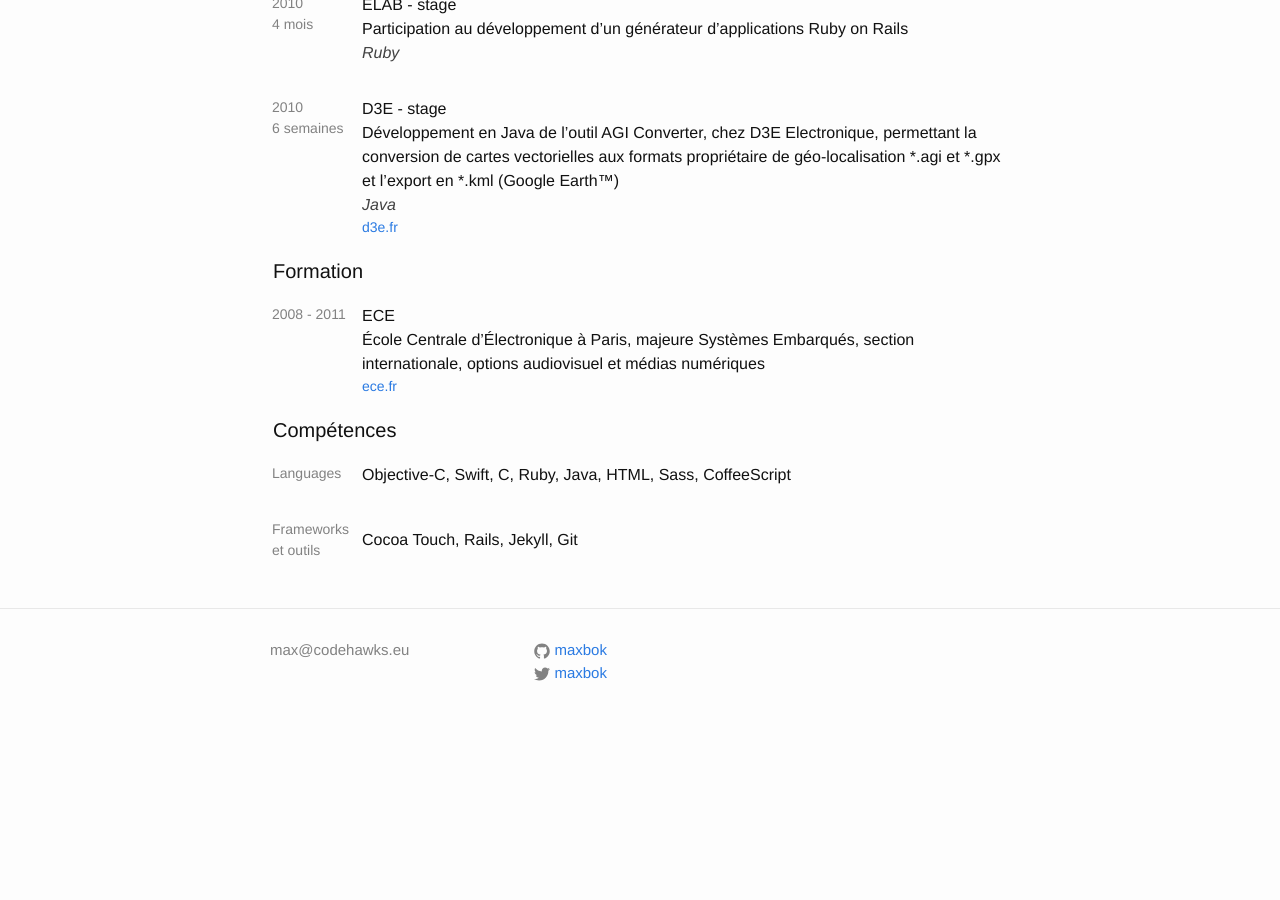
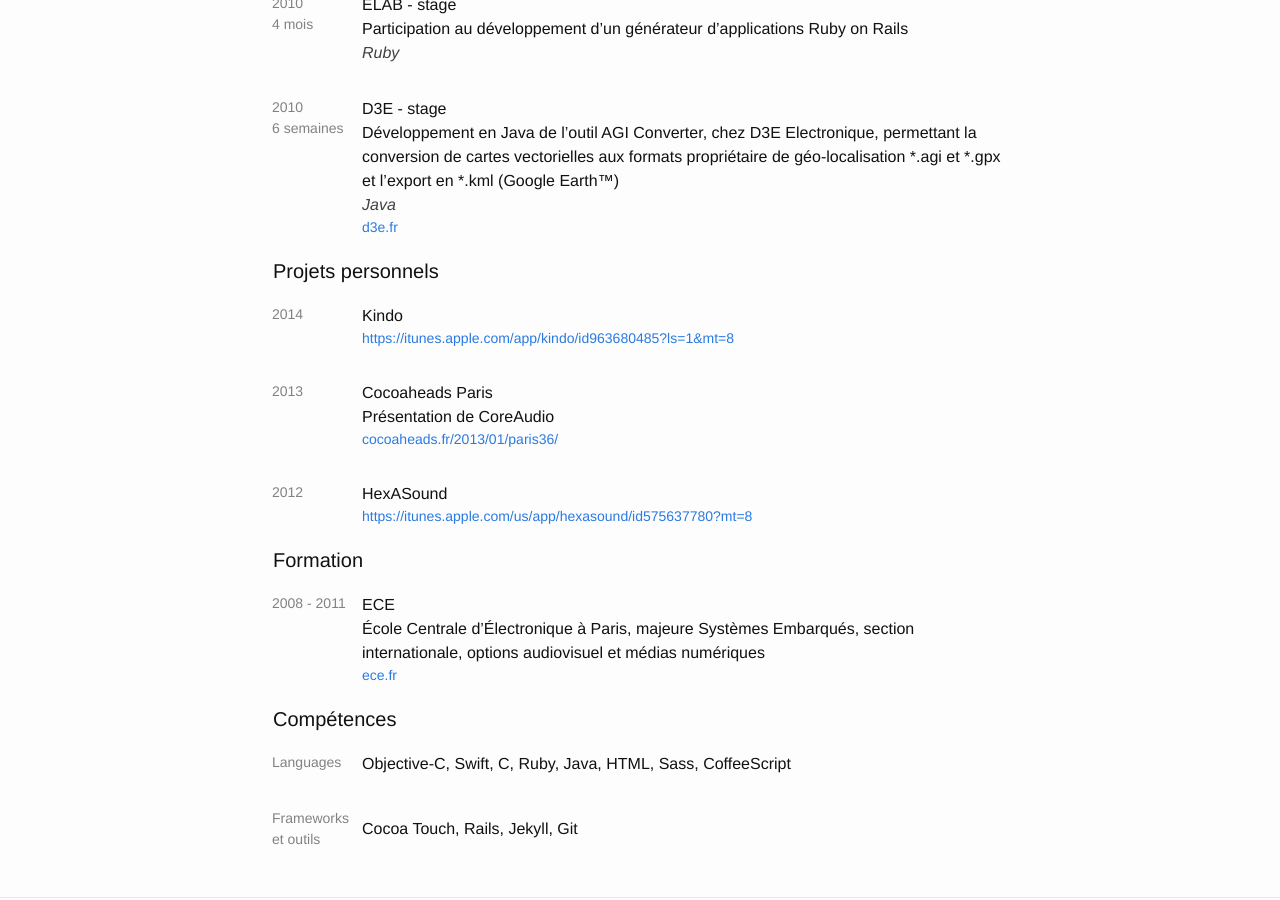
Before and after one commit to maxbok/me, a Jekyll site: the page built from _posts/fr/0000-01-01-fr.html, in a window 1280 px wide and 900 px high, scrolled down 493 px. Built offline with Jekyll 4.4.1, drawn with Linux system fonts in a browser that asks for light colours; before the commit the page ends 1237 px from its top, so only the background shows below that.

Commit message:
Add side projects

```diff
--- a/_config.yml
+++ b/_config.yml
@@ -30,9 +30,11 @@ t:
         software_engineer: Software Engineer
         experience: Work experience
         education: Education
+        side_projects: Side projects
         skills: Skills
     fr:
         software_engineer: Ingénieur Informatique
         experience: Expérience professionelle
         education: Formation
+        side_projects: Projets personnels
         skills: Compétences
--- a/_includes/common_home.html
+++ b/_includes/common_home.html
@@ -2,6 +2,9 @@
   <table>
     {% capture experience_title %}{{ site.t[page.lang].experience }}{% endcapture %}
     {% include experiences_list.html category='experience' title=experience_title %}
+
+    {% capture side_projects_title %}{{ site.t[page.lang].side_projects }}{% endcapture %}
+    {% include experiences_list.html category='side_project' title=side_projects_title %}
 
     {% capture education_title %}{{ site.t[page.lang].education }}{% endcapture %}
     {% include experiences_list.html category='education' title=education_title %}
--- /dev/null
+++ b/_posts/fr/2012-01-01-hexasound.md
@@ -0,0 +1,7 @@
+---
+title: HexASound
+start_date: 2012-01-01
+category: side_project
+link: https://itunes.apple.com/us/app/hexasound/id575637780?mt=8
+link_placeholder: sur l'app store
+---
--- /dev/null
+++ b/_posts/fr/2014-01-01-kindo.md
@@ -0,0 +1,7 @@
+---
+title: Kindo
+start_date: 2014-01-01
+category: side_project
+link: https://itunes.apple.com/app/kindo/id963680485?ls=1&mt=8
+link_placeholder: sur l'app store
+---
```
Also changed, not shown: _posts/fr/2013-01-21-cocoaheads-core-audio.md (added, +9 -0 lines).
